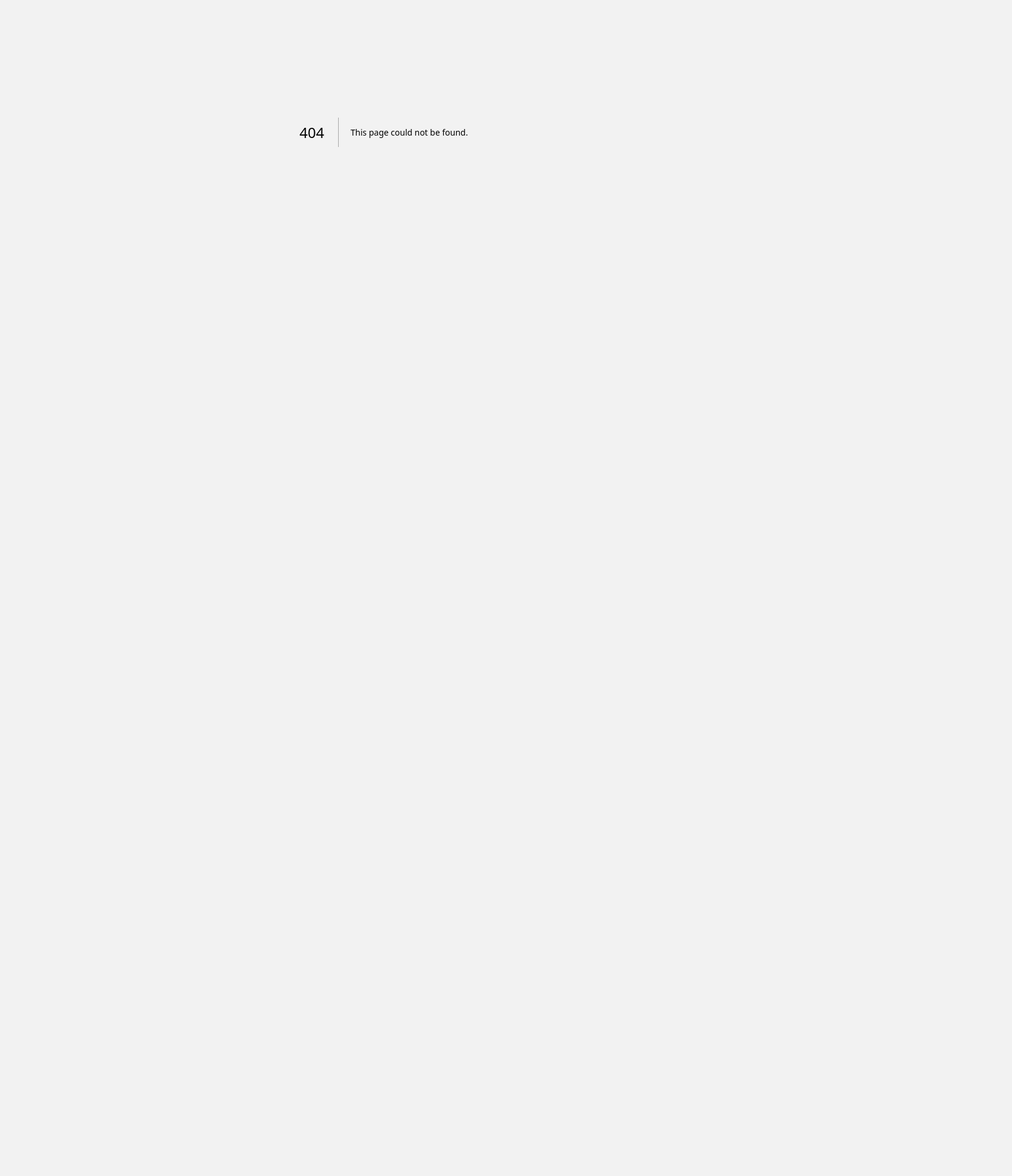
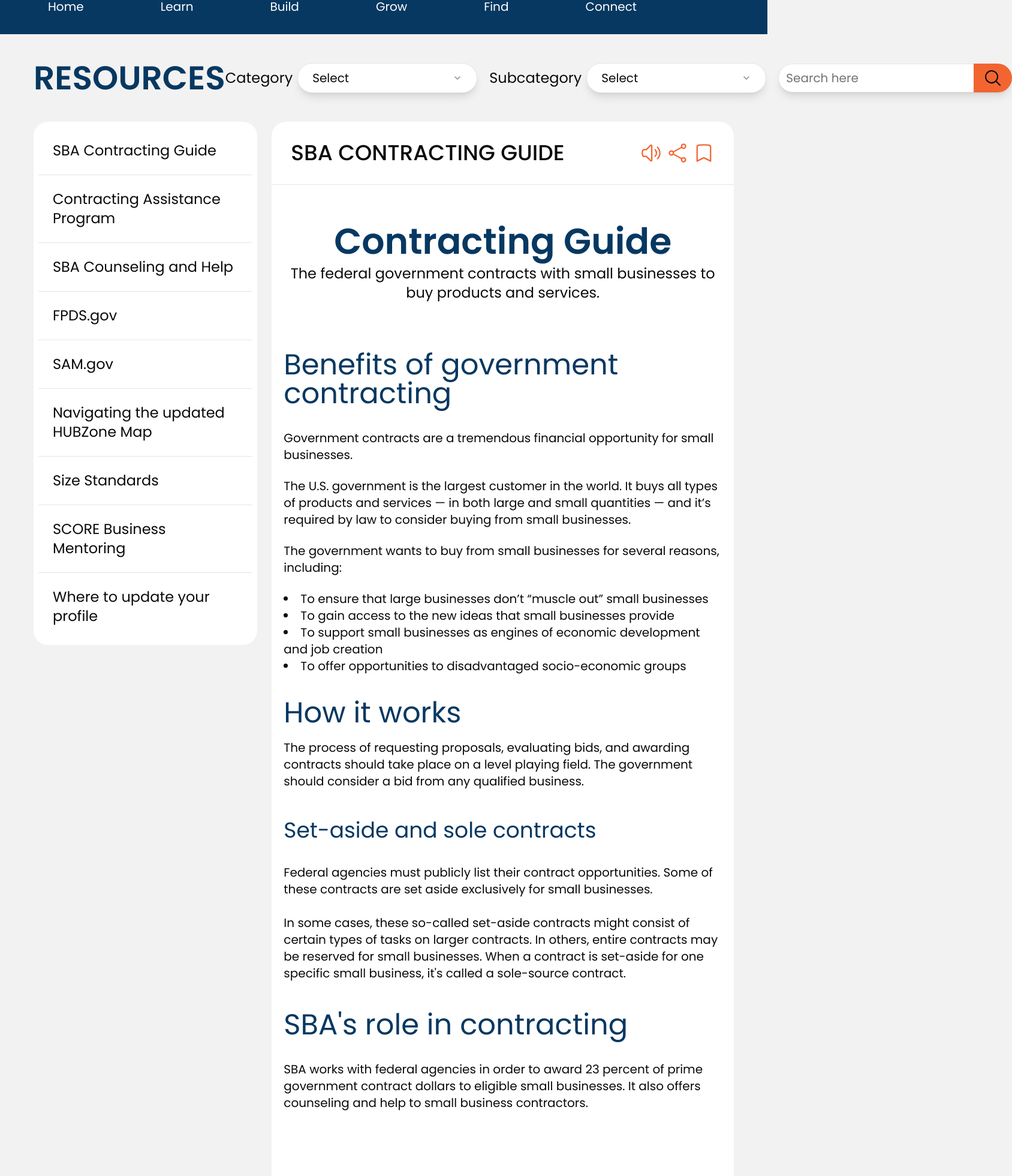
Before and after one commit to acepeagybol101/federal-forecasting-frontend, a Next.js app: page /learn/resource in a window 1280 px wide. Before the commit this address had no page. Shown: the part 180-2140 px from the top of the page at 60% size, 1688 px wide, since content can reach past the window. Before the commit the page ends 800 px from the top, so only its background shows below. Built offline with nearby package versions, Linux system fonts and the light colour scheme.

Commit message:
done resource page

```diff
--- a/app/(main)/grow/page.tsx
+++ b/app/(main)/grow/page.tsx
@@ -1,4 +1,5 @@
 import React from "react";
+
 import {
   HiMagnifyingGlass,
   HiOutlineAdjustmentsVertical,
--- /dev/null
+++ b/app/(main)/learn/resource/page.tsx
@@ -0,0 +1,220 @@
+import React from "react";
+
+import {
+  Select,
+  SelectContent,
+  SelectItem,
+  SelectTrigger,
+  SelectValue,
+} from "@/components/ui/select";
+import { Input } from "@/components/ui/input";
+import {
+  HiMagnifyingGlass,
+  HiOutlineSpeakerWave,
+  HiOutlineShare,
+  HiOutlineBookmark,
+  HiOutlineHeart,
+  HiOutlineChatBubbleOvalLeftEllipsis,
+  HiUserCircle,
+  HiOutlinePaperAirplane,
+} from "react-icons/hi2";
+
+const Resource = () => {
+  const dummyData = [
+    "SBA Contracting Guide",
+    "Contracting Assistance Program",
+    "SBA Counseling and Help",
+    "FPDS.gov",
+    "SAM.gov",
+    "Navigating the updated HUBZone Map",
+    "Size Standards",
+    "SCORE Business Mentoring",
+    "Where to update your profile",
+  ];
+
+  return (
+    <div className="px-14">
+      <div className="flex items-center py-8">
+        <div className="text-[55px] font-semibold text-secondary">
+          RESOURCES
+        </div>
+        <div className="flex items-center text-2xl ml-auto">
+          <div className="pr-2">Category</div>
+          <Select>
+            <SelectTrigger className=" rounded-full text-xl w-[300px] p-6 shadow-lg">
+              <SelectValue placeholder="Select " />
+            </SelectTrigger>
+            <SelectContent>
+              <SelectItem value="light">Light</SelectItem>
+              <SelectItem value="dark">Dark</SelectItem>
+              <SelectItem value="system">System</SelectItem>
+            </SelectContent>
+          </Select>
+          <div className="pl-5 pr-2">Subcategory</div>
+          <Select>
+            <SelectTrigger className=" rounded-full text-xl w-[300px] p-6 shadow-lg">
+              <SelectValue placeholder="Select" />
+            </SelectTrigger>
+            <SelectContent>
+              <SelectItem value="light">Light</SelectItem>
+              <SelectItem value="dark">Dark</SelectItem>
+              <SelectItem value="system">System</SelectItem>
+            </SelectContent>
+          </Select>
+          <div className="relative pl-5">
+            <Input
+              className=" rounded-full text-xl w-[390px] h-12 shadow-lg"
+              placeholder="Search here"
+            />
+            <div className=" absolute right-0 top-0 bottom-0 bg-primary rounded-r-full w-16 flex">
+              <HiMagnifyingGlass className="m-auto h-auto w-8" />
+            </div>
+          </div>
+        </div>
+      </div>
+
+      <div className="grid grid-cols-12 gap-6 pb-10">
+        <div className=" col-span-4">
+          <div className="bg-white rounded-3xl divide-y p-2 text-2xl">
+            {dummyData.map((item) => (
+              <div key={item} className="p-6">
+                {item}
+              </div>
+            ))}
+          </div>
+        </div>
+        <div className=" col-span-8">
+          <div className="bg-white rounded-3xl">
+            <div className="flex items-center border-b p-8">
+              <div className="text-4xl font-medium">SBA CONTRACTING GUIDE</div>
+              <div className="ml-auto text-primary  flex items-center space-x-2">
+                <HiOutlineSpeakerWave className="w-9 h-auto" />
+                <HiOutlineShare className="w-9 h-auto" />
+                <HiOutlineBookmark className="w-9 h-auto" />
+              </div>
+            </div>
+            <div className="pt-16 px-5">
+              <div className="text-center text-secondary text-6xl font-semibold pb-2">
+                Contracting Guide
+              </div>
+              <p className="text-2xl text-center">
+                The federal government contracts with small businesses to buy
+                products and services.
+              </p>
+
+              <div className="text-5xl text-secondary pt-20 pb-9">
+                Benefits of government contracting
+              </div>
+              <p className="text-xl">
+                Government contracts are a tremendous financial opportunity for
+                small businesses.
+              </p>
+              <br></br>
+              <p className="text-xl">
+                The U.S. government is the largest customer in the world. It
+                buys all types of products and services — in both large and
+                small quantities — and it’s required by law to consider buying
+                from small businesses.
+              </p>
+              <br></br>
+              <p className="text-xl">
+                The government wants to buy from small businesses for several
+                reasons, including:
+              </p>
+              <br></br>
+              <p className="text-xl">
+                <li>
+                  To ensure that large businesses don’t “muscle out” small
+                  businesses
+                </li>
+                <li>
+                  To gain access to the new ideas that small businesses provide
+                </li>
+                <li>
+                  To support small businesses as engines of economic development
+                  and job creation
+                </li>
+                <li>
+                  To offer opportunities to disadvantaged socio-economic groups
+                </li>
+              </p>
+
+              <div className="text-secondary text-5xl pt-10 pb-5">
+                How it works
+              </div>
+              <p className="text-xl">
+                The process of requesting proposals, evaluating bids, and
+                awarding contracts should take place on a level playing field.
+                The government should consider a bid from any qualified
+                business.
+              </p>
+
+              <div className="text-4xl text-secondary pt-12">
+                Set-aside and sole contracts
+              </div>
+              <p className="pt-9 text-xl">
+                Federal agencies must publicly list their contract
+                opportunities. Some of these contracts are set aside exclusively
+                for small businesses.
+                <br />
+                <br /> In some cases, these so-called set-aside contracts might
+                consist of certain types of tasks on larger contracts. In
+                others, entire contracts may be reserved for small businesses.
+                When a contract is set-aside for one specific small business,
+                it&apos;s called a sole-source contract.
+              </p>
+
+              <div className="text-5xl text-secondary pt-12">
+                SBA&apos;s role in contracting
+              </div>
+              <p className="pt-9 text-xl">
+                SBA works with federal agencies in order to award 23 percent of
+                prime government contract dollars to eligible small businesses.
+                It also offers counseling and help to small business
+                contractors.
+              </p>
+
+              <div className="pt-28 text-secondary text-5xl">Get Started</div>
+              <div className="text-secondary pt-12 text-5xl">Need help?</div>
+              <p className="pt-9 text-xl">
+                Get help with specific contracting assistance programs. For
+                additional assistance, contact the Office of Government
+                Contracting and Business Development. <br />
+                <br /> Office of Government Contracting & Business
+                Development409 3rd St. SW, Suite 8000Washington, DC 20416Email:
+                contracting@sba.gov
+              </p>
+
+              <div className="pt-12 text-3xl  pb-1">Attachments</div>
+              <div className="border-y border-gray-300 pb-5">
+                <div className="text-2xl py-5">Videos</div>
+                <div className="w-[350px] h-[154px] bg-gray-400"></div>
+              </div>
+              <div className="text-xl flex items-center space-x-9 py-6">
+                <HiOutlineHeart className="w-12 h-auto mr-5" /> 3 Likes
+                <div className="flex items-center">
+                  <HiOutlineChatBubbleOvalLeftEllipsis className="w-12 h-auto" />
+                  <div className="pl-5">0 Comments</div>
+                </div>
+              </div>
+
+              <div className="flex items-center pb-10">
+                <HiUserCircle className="w-14 h-14 fill-white bg-secondary rounded-full mr-5 overflow-visible" />
+
+                <Input
+                  id="message"
+                  name="message"
+                  placeholder="Add a chat"
+                  className=" rounded-full font-medium pl-6 text-2xl h-16 appearance-none bg-gray-200"
+                />
+                <HiOutlinePaperAirplane className="w-14 h-14 -rotate-45 bg-primary rounded-full overflow-visible text-white p-2.5 ml-5" />
+              </div>
+            </div>
+          </div>
+        </div>
+      </div>
+    </div>
+  );
+};
+
+export default Resource;
```
Also changed, not shown: components/find/filter.tsx (+1 -8 lines).
